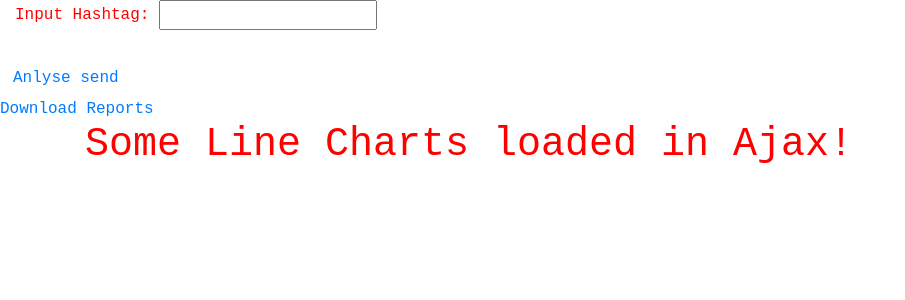
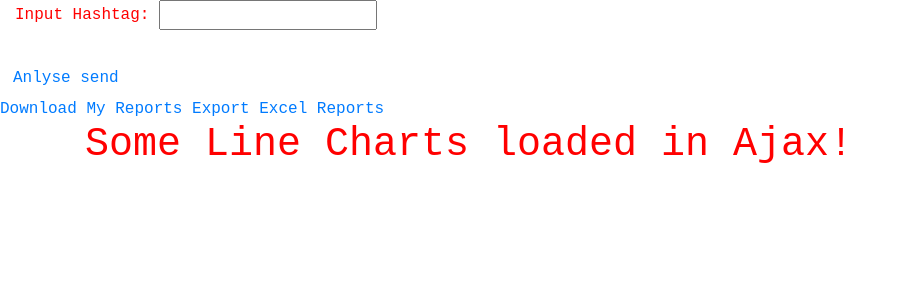
Before and after one commit to cherucole/Twitter-Sentiment-Analysis, a Django app: page /query/ in a window 1280 px wide. Shown: the part 56-356 px from the top of the page, without its empty margins (0-905 px from the left). Run offline with Django 3.2, Linux system fonts and the light colour scheme; the visitor is signed in with stand-in values (Sample User, id 1); parts of the project's set-up code (start-up, migrations or seed data) failed here and were passed over; some libraries are stand-ins or nearby versions.

Commit message:
Now exporting csv as well

```diff
--- a/twitter/templates/search.html
+++ b/twitter/templates/search.html
@@ -10,7 +10,8 @@
             <br>
             <button type="submit" class="btn btn-link">Anlyse send</button>
         </form>
-        <a href="{% url 'reports' username=user.username %}">Download Reports</a>
+        <a href="{% url 'reports' username=user.username %}">Download My Reports</a>
+        <a href="{% url 'export_csv' %}">Export Excel Reports</a>
 
     </div>
 </div>
--- a/twitter/urls.py
+++ b/twitter/urls.py
@@ -13,4 +13,6 @@ urlpatterns = [
     url(r'^user/(?P<username>\w+)', views.profile, name='profile'),
     url(r'^pdf/(?P<username>\w+)', views.get_pdf, name='reports'),
     url(r'^pdf/', views.get_pdf, name='get_pdf'),
+    url(r'^csv/$', views.export_users_csv, name='export_csv'),
+
 ]
--- a/twitter/views.py
+++ b/twitter/views.py
@@ -7,6 +7,7 @@ from chartjs.views.lines import BaseLineChartView
 from . models import *
 from .utils import render_to_pdf  # created in step 4
 from django.template.loader import get_template
+import csv
 
 
 import datetime
@@ -174,3 +175,26 @@ def get_pdf(request, username, *args, **kwargs):
         response['Content-Disposition'] = content
         return response
     return HttpResponse("Not found")
+
+def export_users_csv(request):
+    response = HttpResponse(content_type='text/csv')
+    response['Content-Disposition'] = 'attachment; filename="reports.csv"'
+
+    writer = csv.writer(response)
+    writer.writerow(['Topic', 'Sample size', 'Postive count', 'Neutral count', 'Negative count', 'Neutral tweets', 'Negative tweets', 'Postive tweets'])
+
+    reports = SentimentsTwitterHashtag.objects.all().values_list('topic', 'sample_size', 'postive_count', 'neutral_count', 'negative_count', 'neutral_tweets', 'negative_tweets', 'postive_tweets')
+    for report in reports:
+        writer.writerow(report)
+
+    return response
+
+
+    # topic = models.CharField(max_length=128)
+    # sample_size = models.CharField(max_length=100)
+    # postive_count = models.IntegerField()
+    # neutral_count = models.IntegerField()
+    # negative_count = models.IntegerField()
+    # neutral_tweets = models.TextField(max_length=100)
+    # negative_tweets = models.TextField(max_length=100)
+    # postive_tweets = models.TextField(max_length=100)
```
Also changed, not shown: twitter/admin.py (+7 -0 lines).
